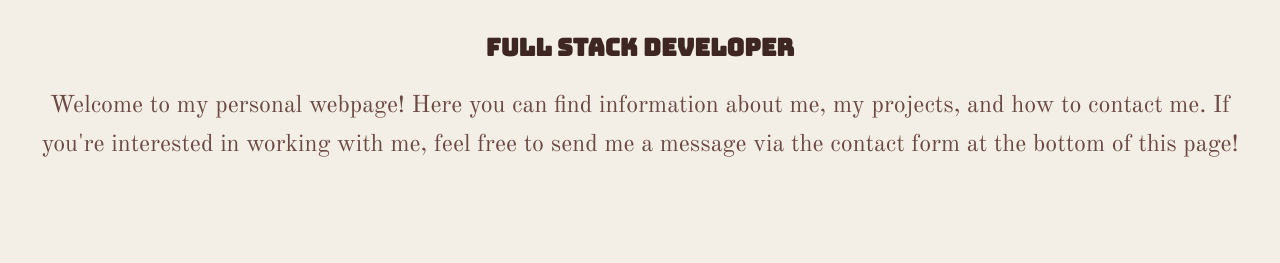
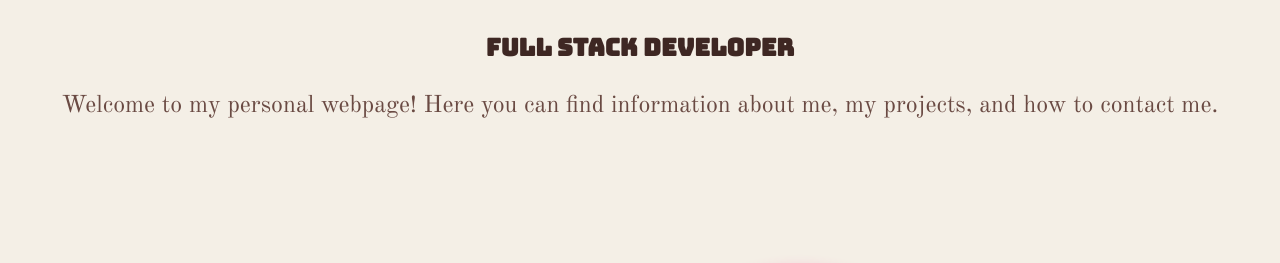
Before and after one commit to bytemedarling/web-portfolio, a plain HTML site: page index.html in a window 1280 px wide. Shown: the part 131-394 px from the top of the page. Drawn offline with nearby package versions, Linux system fonts and the light colour scheme.

Commit message:
shortened hero paragraph

```diff
--- a/index.html
+++ b/index.html
@@ -35,7 +35,7 @@
     <main>
         <section class="hero">
             <h1>Full Stack Developer</h1>
-            <p>Welcome to my personal webpage! Here you can find information about me, my projects, and how to contact me. If you're interested in working with me, feel free to send me a message via the contact form at the bottom of this page!</p>
+            <p>Welcome to my personal webpage! Here you can find information about me, my projects, and how to contact me. <!-- If you're interested in working with me, feel free to send me a message via the contact form at the bottom of this page! --> </p>
         </section>
 
         <!----------- About Me Section ----------->
```
